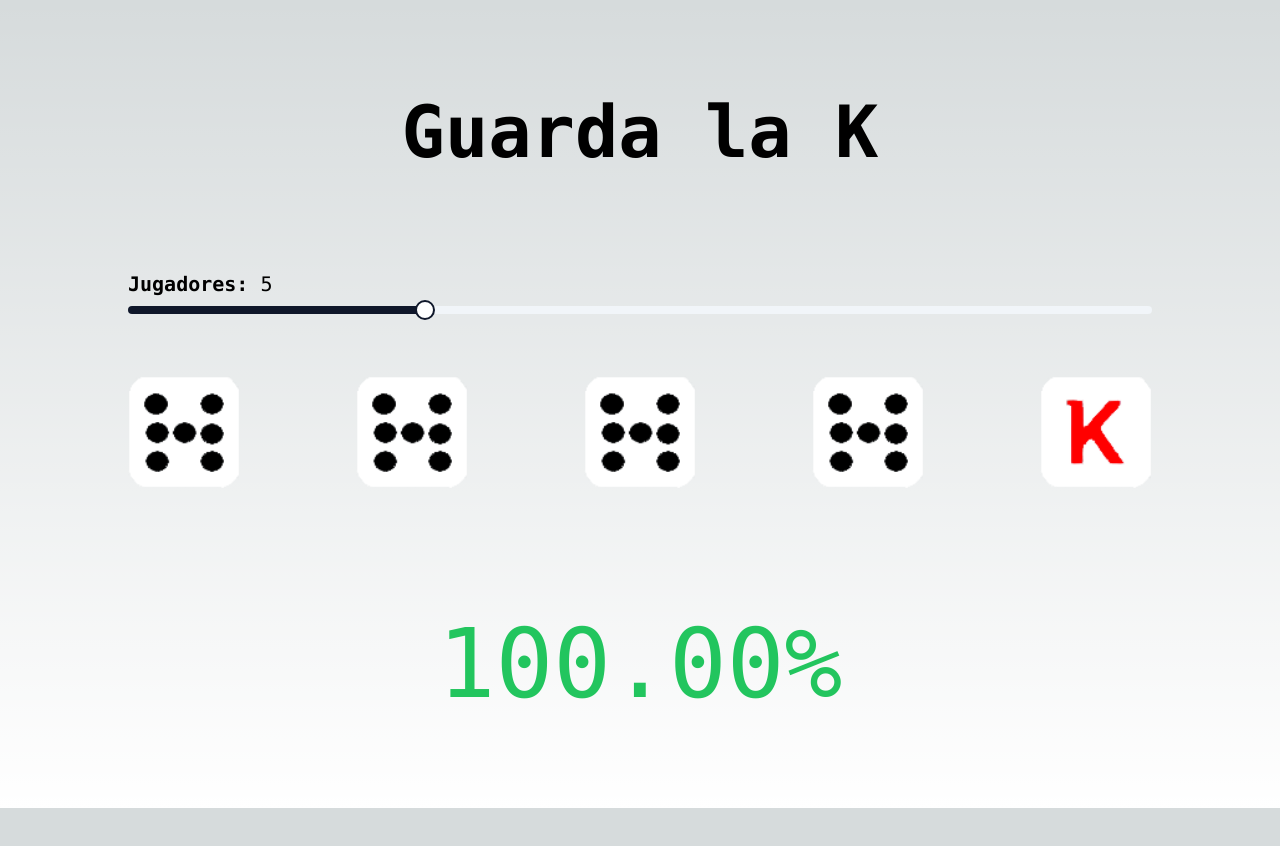
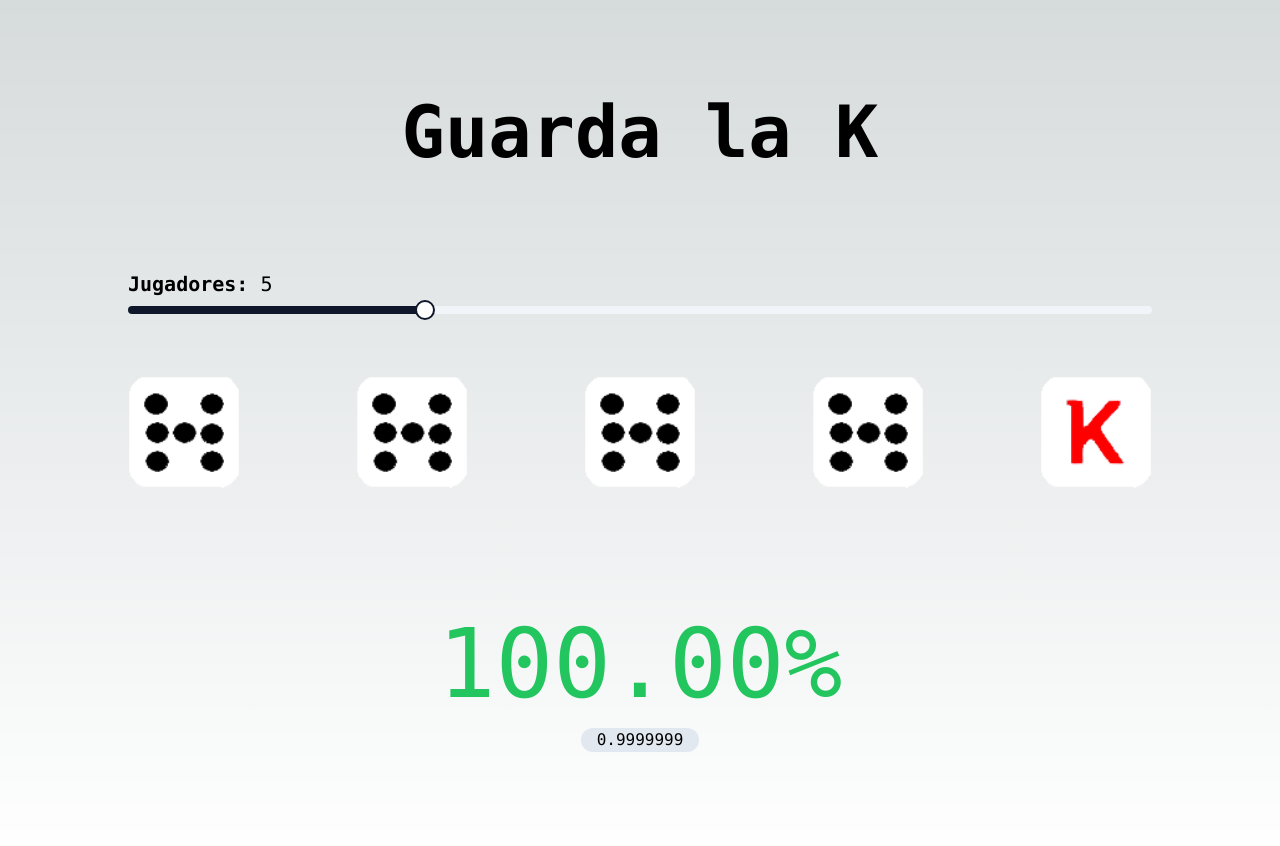
Before and after one commit to oveigam/guarda-la-k, a Next.js app: page / in a window 1280 px wide. Shown: the top 846 px of the page. Before the commit the page ends 808 px from the top, so only its background shows below. Built offline with nearby package versions, Linux system fonts and the light colour scheme.

Commit message:
add label with real data value

```diff
--- a/src/app/page.tsx
+++ b/src/app/page.tsx
@@ -79,12 +79,17 @@ export default function Home() {
           );
         })}
       </div>
+      <div className="relative">
         <h2
           className={`mt-24 w-full text-center text-7xl md:text-8xl ${getWinClassColor(dataValue)}`}
           title={String(dataValue)}
         >
           {winPercentage}%
         </h2>
+        <div className="flex w-full items-center justify-center p-4">
+          <p className="rounded-full bg-slate-200 px-4 text-center">{dataValue}</p>
+        </div>
+      </div>
     </main>
   );
 }
```
Lines whose indentation alone changed are shown as unchanged.
